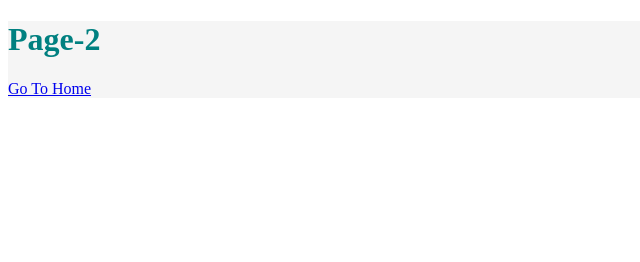
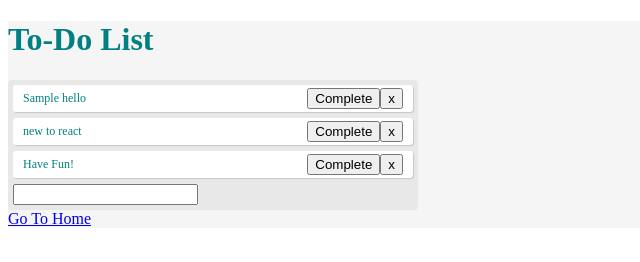
Before and after one commit to shamsuzzamansadi/gatsby-hello-world, a Gatsby site: page /page-2 in a window 1280 px wide. Shown: the whole page, without its empty margins (0-640 px from the left). Built offline with nearby package versions, Linux system fonts and the light colour scheme; Gatsby itself is replaced by a stand-in of ours.

Commit message:
TODO List Added

```diff
--- a/src/pages/index.js
+++ b/src/pages/index.js
@@ -6,7 +6,8 @@ export default function Home() {
       <h1>Hello Sadi!</h1>
       <p1> I do not need one!</p1>
       <br />
-      <Link to="/page-2/">Page 2 </Link>
+      <Link to="/page-2/">TODO-LIST </Link>
+      <br />
       <Link to="/dir/page-3/">Page 3 </Link>
       <br />
       <Link to="/counters/">Counter </Link>
--- a/src/pages/page-2.js
+++ b/src/pages/page-2.js
@@ -1,9 +1,10 @@
 import React from "react"
 import Link from "gatsby-link"
-
+import Todo from "./to-do"
 export default () => {
   return <div style={{color: 'teal', backgroundColor: 'whitesmoke'}}>
-      <h1>Page-2</h1>
+      <h1>To-Do List</h1>
+      <Todo />
       <Link to="/">Go To Home </Link>
   </div>
 }
--- /dev/null
+++ b/src/pages/to-do.css
@@ -0,0 +1,24 @@
+.to-do {
+    background: #209cee;
+    height: 100vh;
+    padding: 30px;
+  }
+
+  .task-list {
+    background: #e8e8e8;
+    border-radius: 4px;
+    max-width: 400px;
+    padding: 5px;
+  }
+
+  .task {
+    align-items: center;
+    background: #fff;
+    border-radius: 3px;
+    box-shadow: 1px 1px 1px rgba(0, 0, 0, 0.15);
+    display: flex;
+    font-size: 12px;
+    justify-content: space-between;
+    margin-bottom: 6px;
+    padding: 3px 10px;
+  }
--- /dev/null
+++ b/src/pages/to-do.js
@@ -0,0 +1,100 @@
+import React from "react";
+import "./to-do.css";
+
+//todo-list task function
+function Task({ task, index, completeTask, removeTask }) {
+  return (
+    <div
+      className="task"
+      style={{ textDecoration: task.isCompleted ? "line-through" : "" }}
+    >
+      {task.text}
+      <div>
+        <button onClick={() => completeTask(index)}>Complete</button>
+        <button onClick={() => removeTask(index)}>x</button>
+      </div>
+    </div>
+  );
+}
+
+//todolist form
+function TodoForm({ addTask }) {
+  const [value, setValue] = React.useState("");
+
+  const handleSubmit = e => {
+    e.preventDefault();
+    if (!value) return;
+    addTask(value);
+    setValue("");
+  };
+
+  return (
+    <form onSubmit={handleSubmit}>
+      <input
+        type="text"
+        className="input"
+        value={value}
+        onChange={e => setValue(e.target.value)}
+      />
+    </form>
+  );
+}
+
+
+
+
+function ToDo() {
+  const [tasks, setTasks] = React.useState([
+    {
+      text: "Sample hello",
+      isCompleted: false
+    },
+    {
+      text: "new to react",
+      isCompleted: false
+    },
+    {
+      text: "Have Fun!",
+      isCompleted: false
+    }
+  ]);
+
+  // add task to the todolist
+  const addTask = text => {
+    const newTasks = [...tasks, { text }];
+    setTasks(newTasks);
+  };
+
+// this is the completetask functionality for the complete button
+  const completeTask = index => {
+    const newTasks = [...tasks];
+    newTasks[index].isCompleted = true;
+    setTasks(newTasks);
+  };
+
+  // this is the removetask funciton for removing the task from the list
+  const removeTask = index => {
+    const newTasks = [...tasks];
+    newTasks.splice(index, 1);
+    setTasks(newTasks);
+  };
+
+  return (
+    <div className="ToDo">
+      <div className="task-list">
+        {tasks.map((task, index) => (
+          <Task
+            key={index}
+            index={index}
+            task={task}
+            completeTask={completeTask}
+            removeTask={removeTask}
+          />
+        ))}
+        <TodoForm addTask={addTask} />
+      </div>
+    </div>
+  );
+}
+
+export default ToDo;
```
